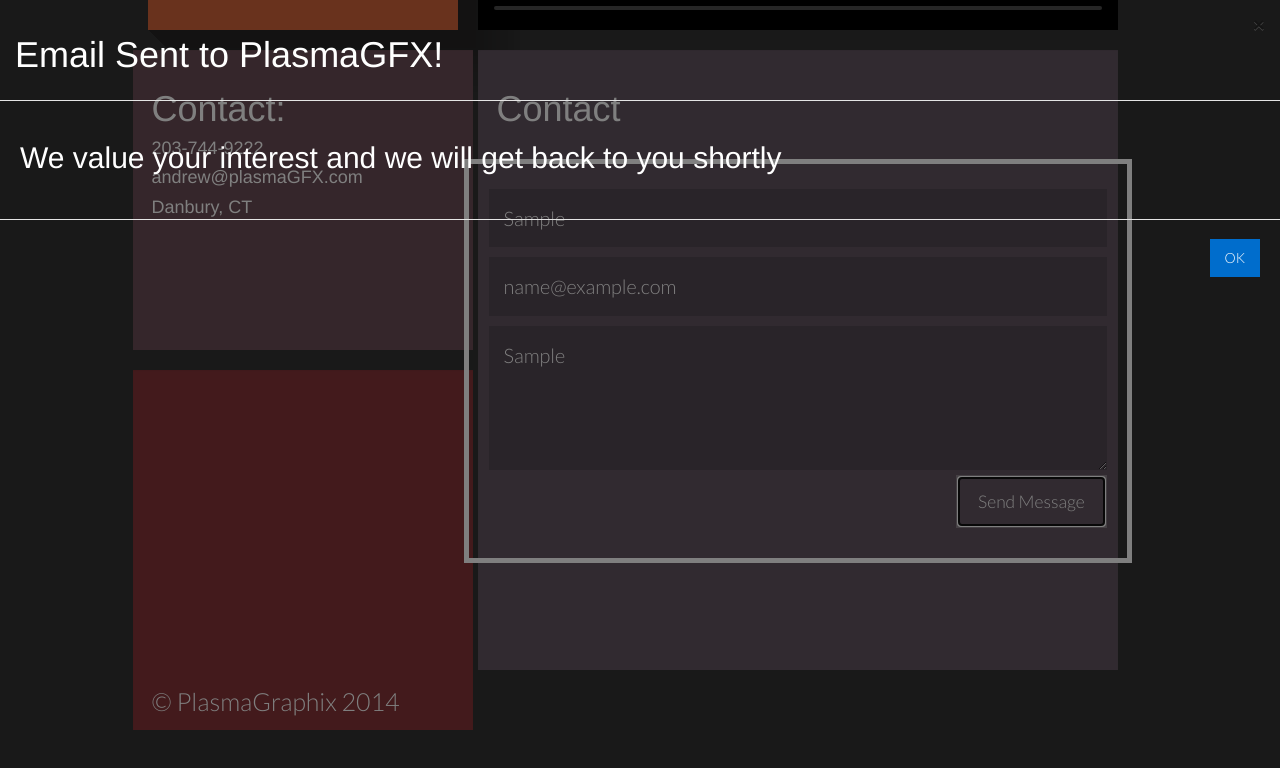
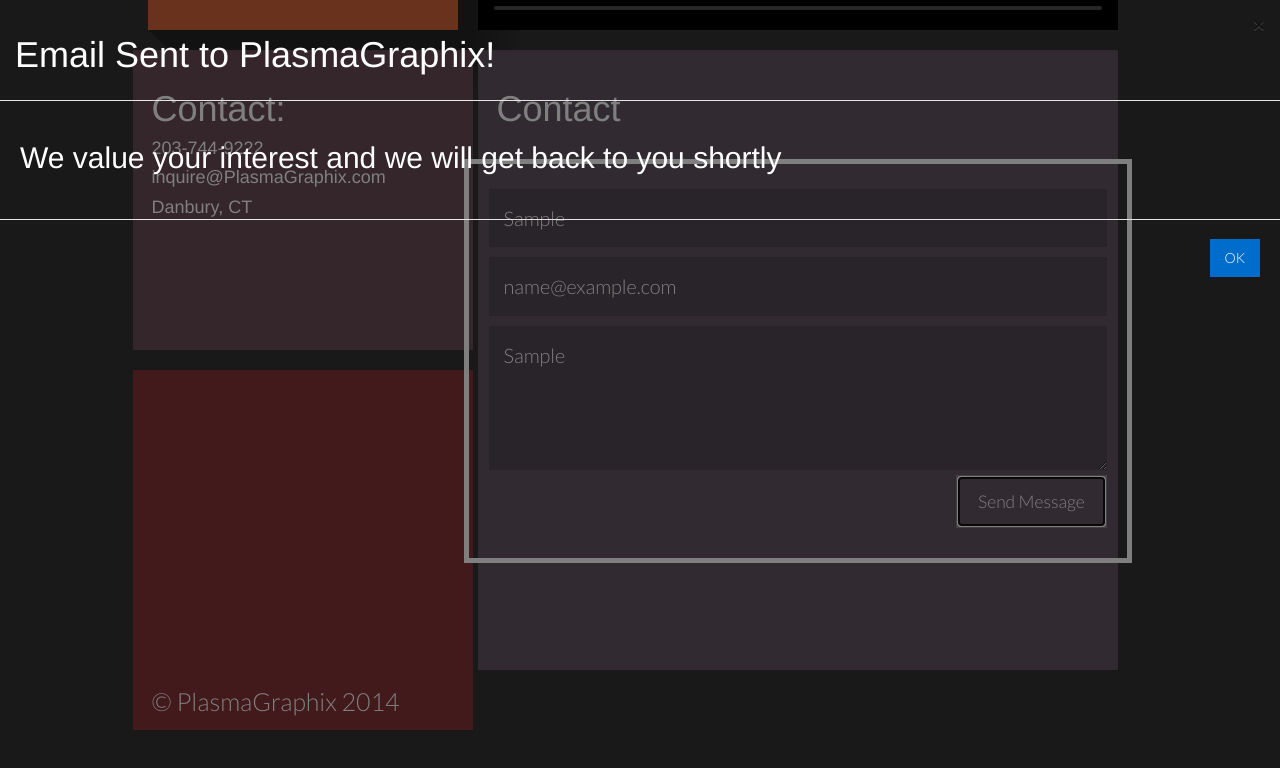
Before and after one commit to apnero/plasmaGFX, a website: page index.html in a window 1280 px wide. Both pictures are taken after typing "Sample", "name@example.com", "Sample" into the empty fields and a click on the button "Send Message". Shown: the part 3035-3803 px from the top of the page. Drawn offline with Linux system fonts and the light colour scheme; no server answers; grey boxes are pictures that could not be loaded.

Commit message:
gfx to graphix

```diff
--- a/index.html
+++ b/index.html
@@ -284,7 +284,7 @@
 						<div class="midplum well hidden-xs">
 							<h1>Contact:</h1>
 							<h4>203-744-9222</h4>
-							<h4>andrew@plasmaGFX.com</h4>
+							<h4>inquire@PlasmaGraphix.com</h4>
 							<h4>Danbury, CT</h4>
 						</div>
 					</div>
@@ -311,7 +311,7 @@
 			<div id="confirmEmailDialog" class="modal fade" tabindex="-1" role="dialog" >
 				<div class="modal-header">
 					<a href="#" class="close" data-dismiss="modal">&times;</a>
-					<h1>Email Sent to PlasmaGFX!</h1>
+					<h1>Email Sent to PlasmaGraphix!</h1>
 				</div>
 				<div class="modal-body">
 					<h2>We value your interest and we will get back to you shortly</h2>
```
